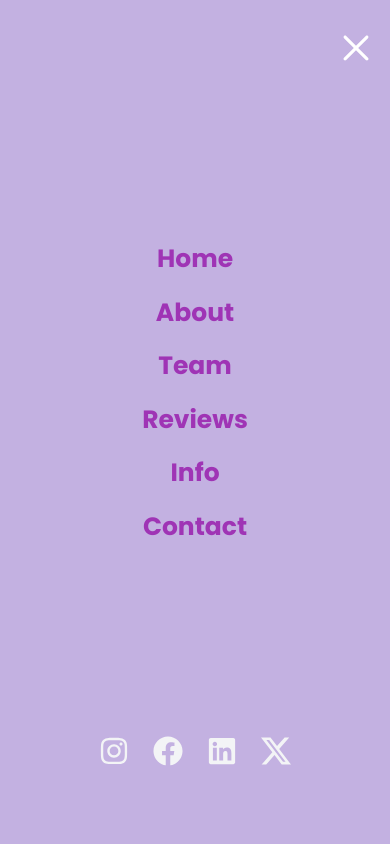
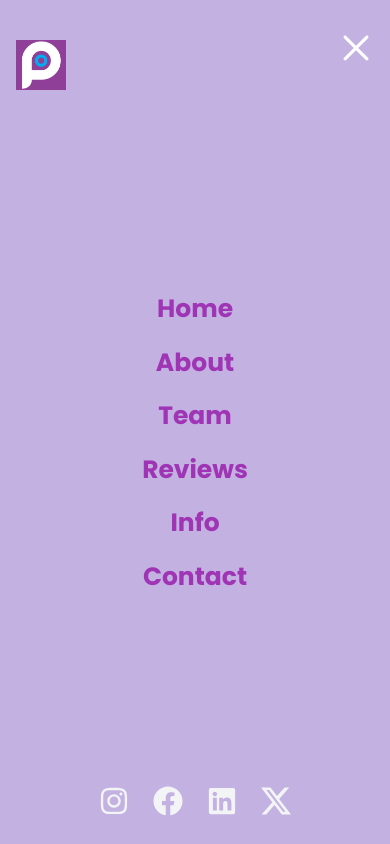
Before and after one commit to oyousaf/pollards, a React (Vite) app: page / in a window 390 px wide. Both pictures are taken after a click on the button 360 px from the left and 38 px from the top of the page. Shown: the top 844 px of the page. Built offline with nearby package versions, Linux system fonts and the light colour scheme.

Commit message:
added logo to mobile menu

```diff
--- a/src/components/Nav.jsx
+++ b/src/components/Nav.jsx
@@ -70,6 +70,10 @@ const Nav = () => {
                 />
               </button>
 
+              <a href="https://pollards.info" className="mt-6">
+                <img src={logo} alt="logo" className="w-[50px] h-[50px]" />
+              </a>
+
               <ul className="list-none flex flex-col items-center pt-[200px]">
                 {navLinks.map((nav) => (
                   <MobiLink
```
